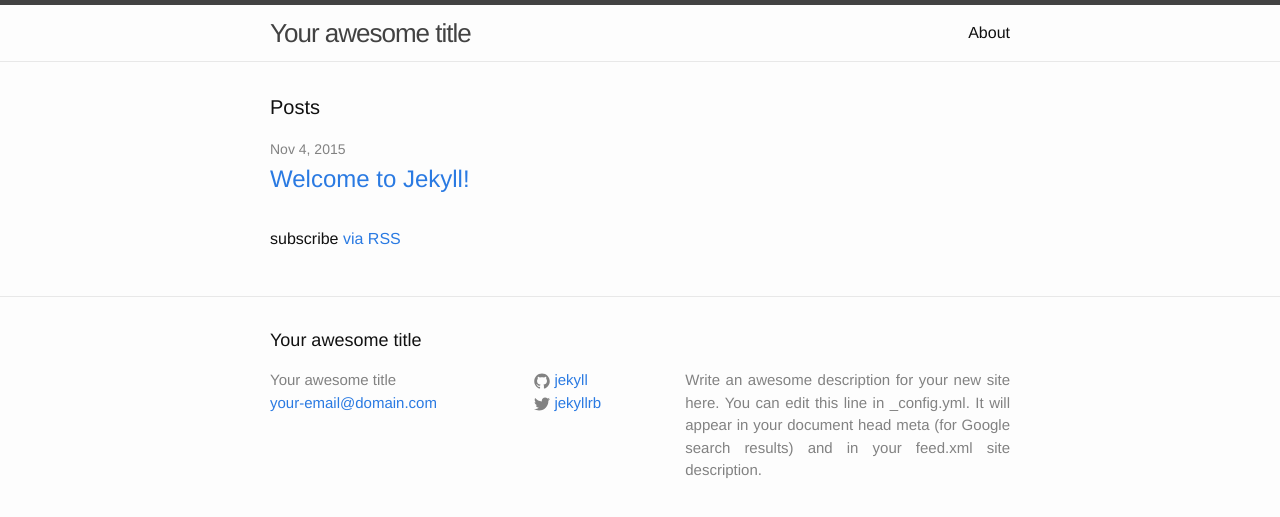
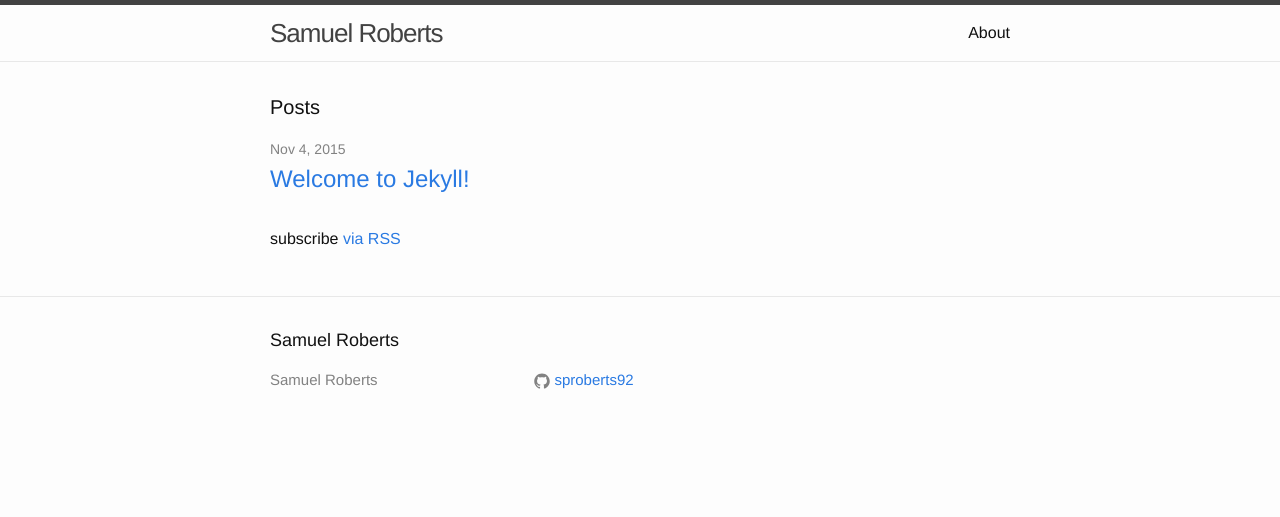
Before and after one commit to sproberts92/sproberts92.github.io, a Jekyll site: the page built from index.html, in a window 1280 px wide. Shown: the top 517 px of the page. Built offline with Jekyll 4.4.1, drawn with Linux system fonts in a browser that asks for light colours.

Commit message:
Update _config.yml
Add basic information. Remove instructional comments.

Comment out content that still needs to be populated.

```diff
--- a/_config.yml
+++ b/_config.yml
@@ -1,21 +1,13 @@
-# Welcome to Jekyll!
-#
-# This config file is meant for settings that affect your whole blog, values
-# which you are expected to set up once and rarely need to edit after that.
-# For technical reasons, this file is *NOT* reloaded automatically when you use
-# 'jekyll serve'. If you change this file, please restart the server process.
-
 # Site settings
-title: Your awesome title
-email: your-email@domain.com
-description: > # this means to ignore newlines until "baseurl:"
-  Write an awesome description for your new site here. You can edit this
-  line in _config.yml. It will appear in your document head meta (for
-  Google search results) and in your feed.xml site description.
-baseurl: "" # the subpath of your site, e.g. /blog
-url: "http://sproberts92.github.io" # the base hostname & protocol for your site
-twitter_username: jekyllrb
-github_username:  jekyll
+title: Samuel Roberts
+# email: your-email@domain.com
+# description: > # this means to ignore newlines until "baseurl:"
+  # Write an awesome description for your new site here. You can edit this
+  # line in _config.yml. It will appear in your document head meta (for
+  # Google search results) and in your feed.xml site description.
+# baseurl: "" # the subpath of your site, e.g. /blog
+url: "http://sproberts92.github.io"
+github_username:  sproberts92
 
 # Build settings
 markdown: kramdown
```
